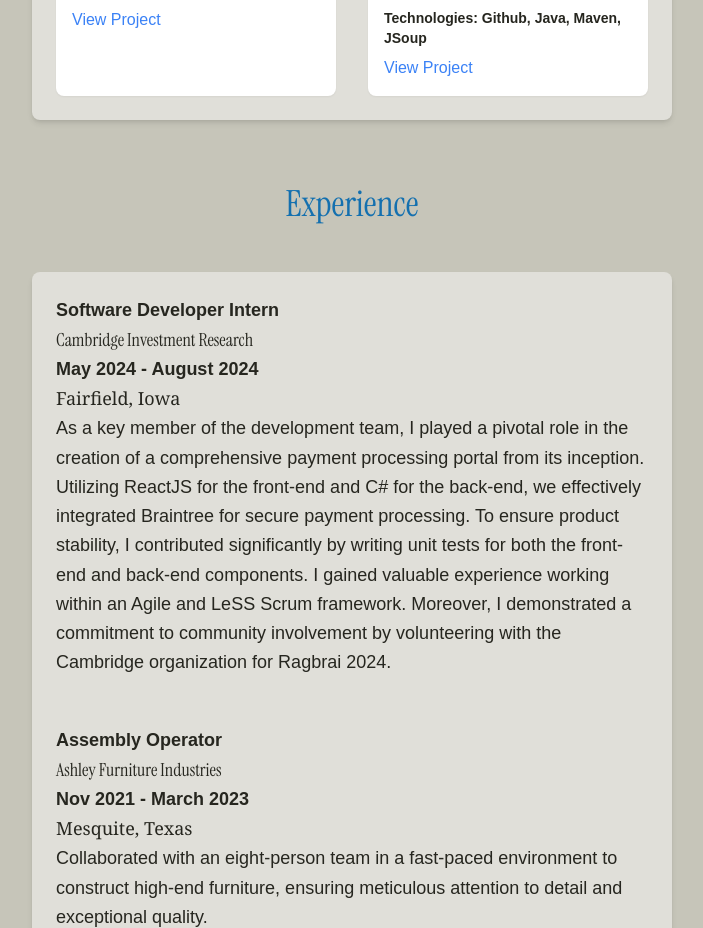
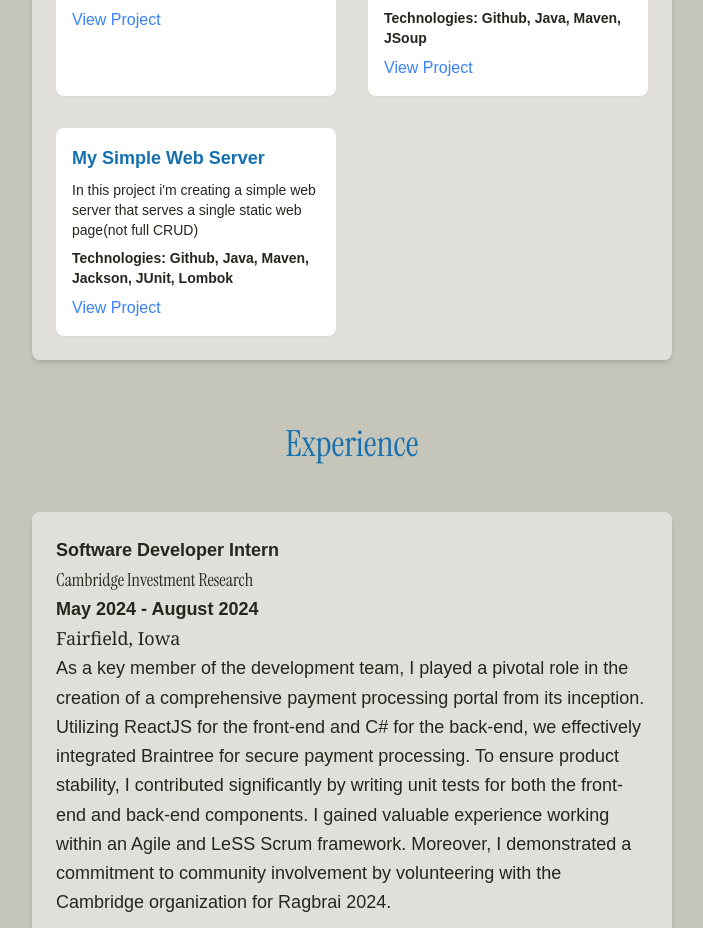
Before and after one commit to aceralrighty/ziv-consulting, a Next.js app: page / in a window 1280 px wide. Shown: the part 3207-4135 px from the top of the page, without its empty margins (288-991 px from the left). Built offline with nearby package versions, Linux system fonts and the light colour scheme.

Commit message:
added another project

```diff
--- a/app/components/projects.js
+++ b/app/components/projects.js
@@ -47,6 +47,12 @@ const projects = [
         description: "In this project I use a library i've never used before in order to scrape a website",
         technologies: "Github, Java, Maven, JSoup",
         link: "https://github.com/aceralrighty/WebScraper"
+    },
+    {
+      title: "My Simple Web Server",
+      description: "In this project i'm creating a simple web server that serves a single static web page(not full CRUD)",
+      technologies: "Github, Java, Maven, Jackson, JUnit, Lombok",
+      link: "https://github.com/aceralrighty/HttpServer"
     }
 
 ];
```
